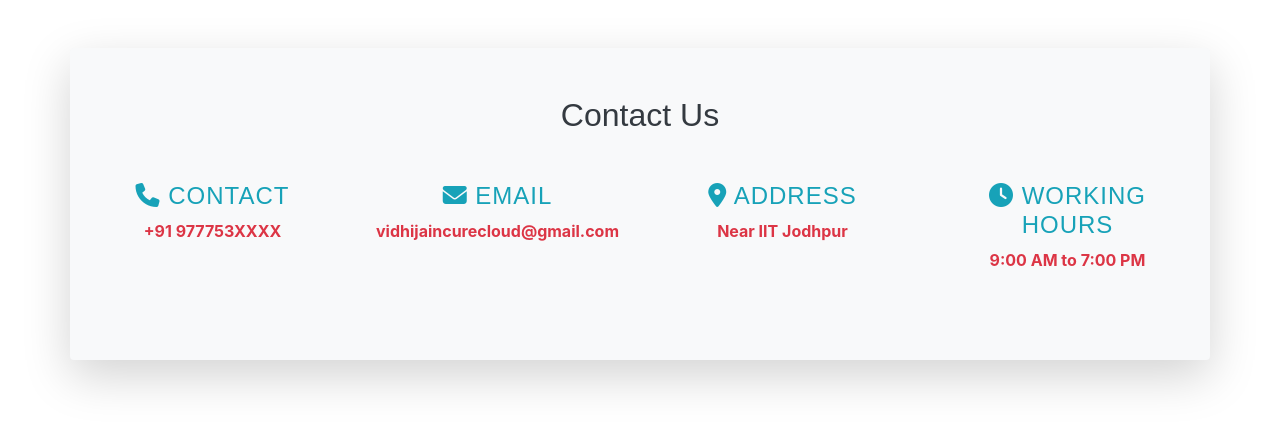
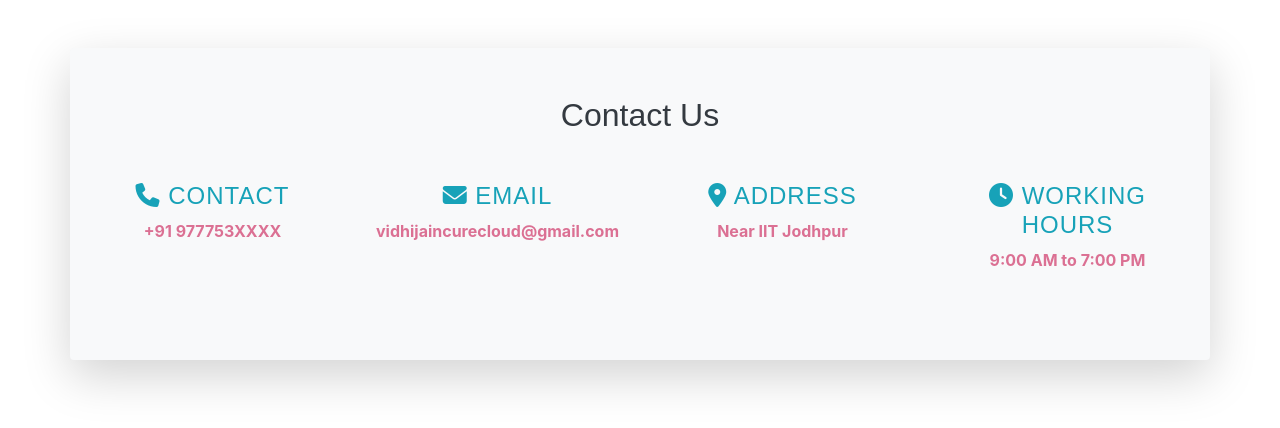
Before and after one commit to vidhijain04/CureCloud-Hospital-Management-System-, a Django app: page /contact/ in a window 1280 px wide. Shown: the part 62-490 px from the top of the page. Run offline with Django 3.2, Linux system fonts and the light colour scheme; some libraries are stand-ins or nearby versions.

Commit message:
final commit

```diff
--- a/hospital/templates/contact.html
+++ b/hospital/templates/contact.html
@@ -7,9 +7,9 @@
     <div class="row text-center">
         <!-- Contact Section -->
         <div class="col-lg-3 mb-4">
-            <h4 class="text-info"><i class="fa-solid fa-phone me-2"></i> Contact</h4>
+            <h4 class="text-info" ><i class="fa-solid fa-phone me-2"></i> Contact</h4>
             <p class="mt-2 font-weight-bold">
-                <a class="text-decoration-none" style="color: #dc3545;" href="tel:+91977753XXXX">+91 977753XXXX</a>
+                <a class="text-decoration-none" style="color: palevioletred;" href="tel:+91977753XXXX">+91 977753XXXX</a>
             </p>
         </div>
 
@@ -17,22 +17,22 @@
         <div class="col-lg-3 mb-4">
             <h4 class="text-info"><i class="fas fa-envelope me-2"></i> Email</h4>
             <p class="mt-2 font-weight-bold">
-                <a class="text-decoration-none" style="color: #dc3545;" href="mailto:vidhijaincurecloud@gmail.com">vidhijaincurecloud@gmail.com</a>
+                <a class="text-decoration-none" style="color: palevioletred;" href="mailto:vidhijaincurecloud@gmail.com">vidhijaincurecloud@gmail.com</a>
             </p>
         </div>
 
         <!-- Address Section -->
         <div class="col-lg-3 mb-4">
-            <h4 class="text-info"><i class="fas fa-map-marker-alt me-2"></i> Address</h4>
+            <h4 class="text-info" ><i class="fas fa-map-marker-alt me-2"></i> Address</h4>
             <p class="mt-2 font-weight-bold">
-                <a class="text-decoration-none" style="color: #dc3545;" href="http://maps.google.com/maps?q=IIT+Jodhpur">Near IIT Jodhpur</a>
+                <a class="text-decoration-none" style="color: palevioletred;" href="http://maps.google.com/maps?q=IIT+Jodhpur">Near IIT Jodhpur</a>
             </p>
         </div>
 
         <!-- Working Hours Section -->
         <div class="col-lg-3 mb-4">
-            <h4 class="text-info"><i class="fas fa-clock me-2"></i> Working Hours</h4>
-            <p class="mt-2 font-weight-bold" style="color: #dc3545;">9:00 AM to 7:00 PM</p>
+            <h4 class="text-info" ><i class="fas fa-clock me-2"></i> Working Hours</h4>
+            <p class="mt-2 font-weight-bold" style="color: palevioletred;">9:00 AM to 7:00 PM</p>
         </div>
     </div>
 </div>
```
Also changed, not shown: db.sqlite3.
